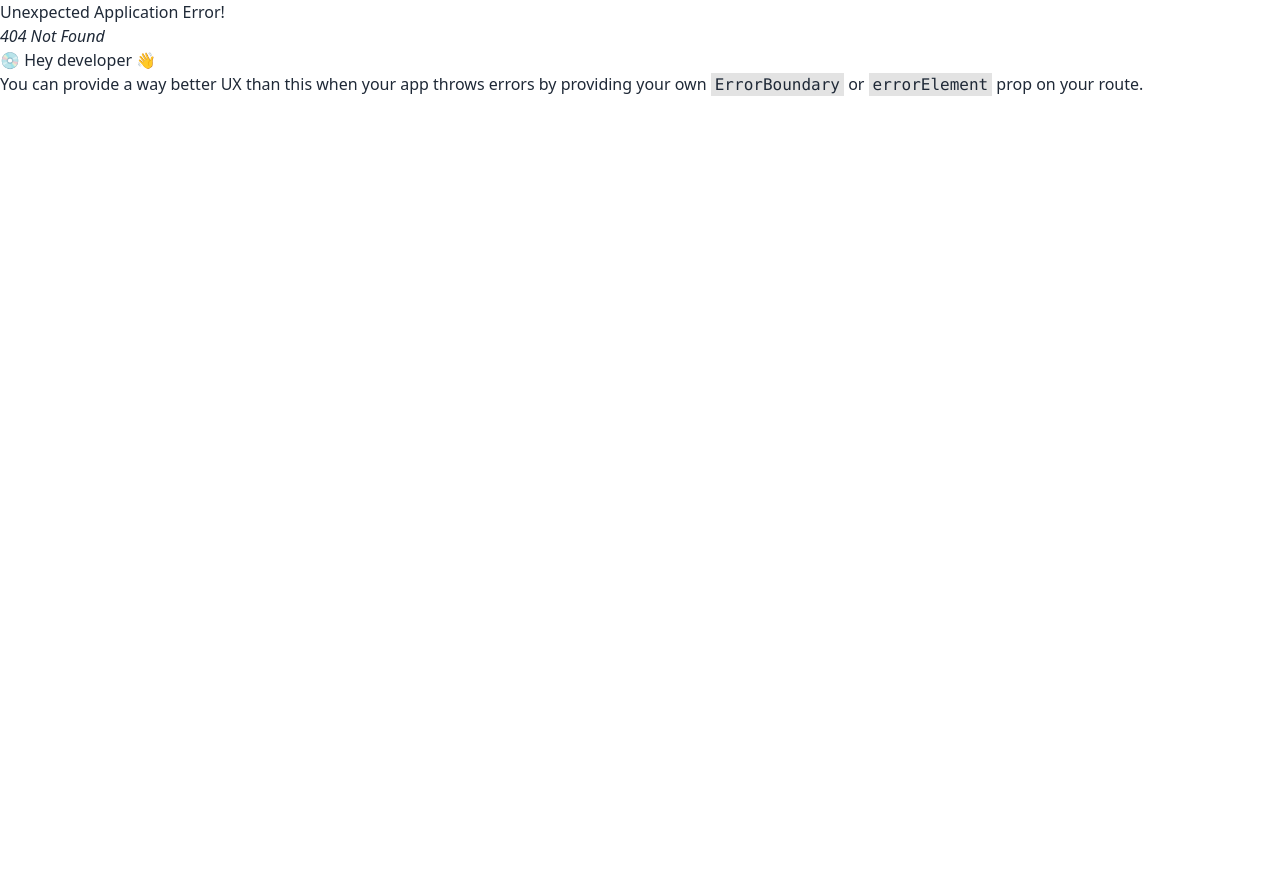
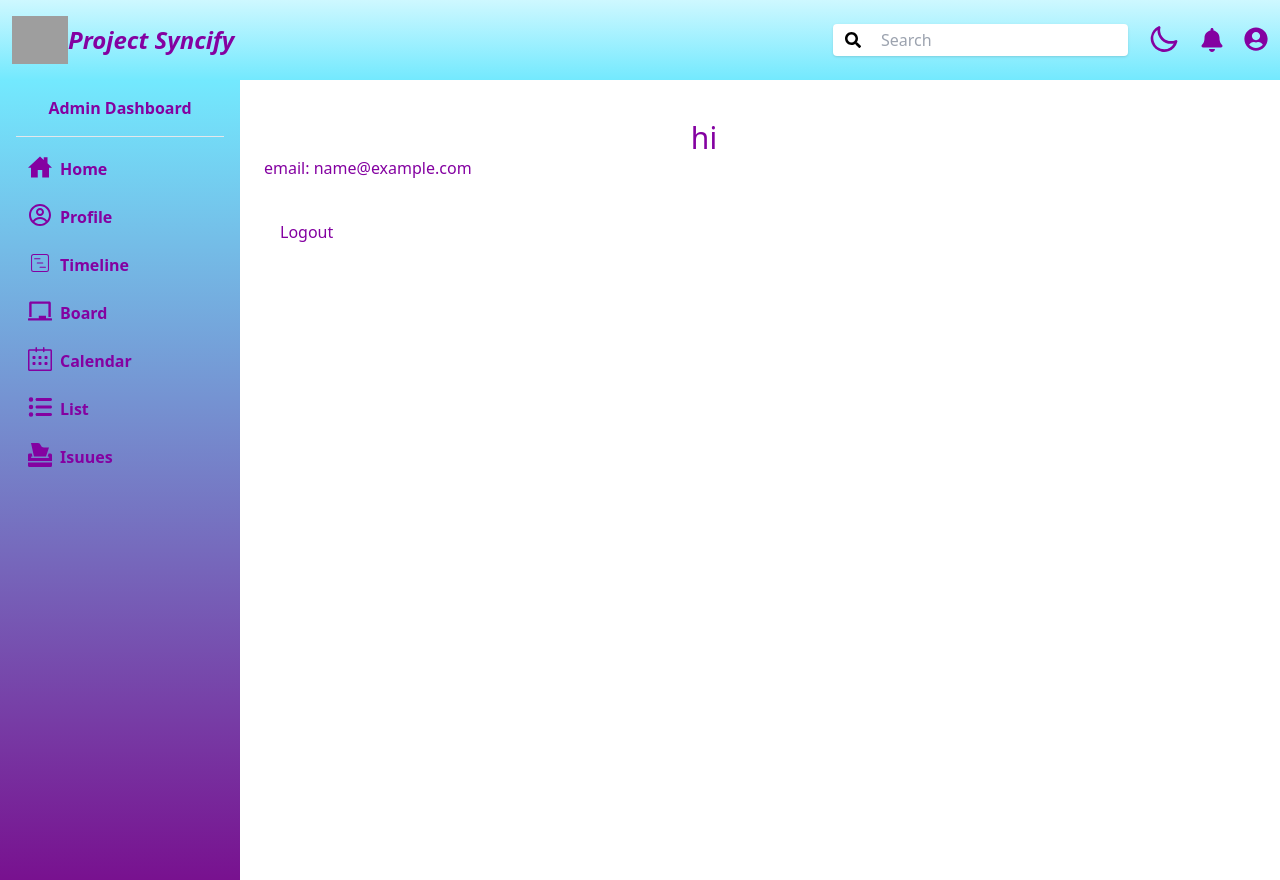
Before and after one commit to TechBuilderTeam/Project-Syncify, a React (Vite) app: page /dashboard/profile in a window 1280 px wide. Before the commit this address had no page. Before the commit the page ends 800 px from the top, so only its background shows below. Built offline with nearby package versions, Linux system fonts and the light colour scheme; no server answers; sample sign-in values are in the browser's storage; grey boxes are pictures that could not be loaded.

Commit message:
in dashboard profile and home route added

```diff
--- a/src/components/Pages/Dashboard/Dashboard.jsx
+++ b/src/components/Pages/Dashboard/Dashboard.jsx
@@ -1,8 +1,9 @@
 import { useEffect, useState } from 'react';
 import Navbar from './Navbar';
 import Sidebar from './Sidebar';
+import { Outlet } from 'react-router-dom';
 
-const Dashboard = ({sidebarToggle, setSidebarToggle}) => {
+const Dashboard = ({ sidebarToggle, setSidebarToggle }) => {
     const [theme, setTheme] = useState("light");
     useEffect(() => {
         if (theme === "dark") {
@@ -22,9 +23,20 @@ const Dashboard = ({sidebarToggle, setSidebarToggle}) => {
 
         // </div>
 
-        <div className='bg-white dark:bg-black text-[#8401A1] dark:text-[#73e9fe]'>
-            <Navbar handleThemeChange={handleThemeChange}/>
-            <Sidebar/>
+        <div className='bg-white dark:bg-black text-[#8401A1] dark:text-[#73e9fe] '>
+            <div className='flex flex-col'>
+                <Navbar handleThemeChange={handleThemeChange} />
+                <div className='w-1/4 '>
+                    <Sidebar />
+                </div>
+                <div className='w-3/4 ml-20 md:ml-56 relative h-full'>
+                    <Outlet />
+                </div>
+
+            </div>
+            {/* <Navbar handleThemeChange={handleThemeChange} /> */}
+
+
         </div>
     );
 };
--- a/src/components/Pages/Dashboard/Sidebar.jsx
+++ b/src/components/Pages/Dashboard/Sidebar.jsx
@@ -1,46 +1,60 @@
 
 import Dashboard from './Dashboard';
-import {FaBoxTissue,FaChalkboard} from 'react-icons/fa';
+import { FaBoxTissue, FaChalkboard } from 'react-icons/fa';
 import { CiViewTimeline } from "react-icons/ci";
 import { SlCalender } from "react-icons/sl";
 import { FaListUl } from "react-icons/fa6";
 import { Link } from 'react-router-dom';
+import { IoHomeSharp } from 'react-icons/io5';
+import { CgProfile } from 'react-icons/cg';
 
-const Sidebar = ({sidebarToggle}) => {
+const Sidebar = ({ sidebarToggle }) => {
     return (
-        <div className={`${sidebarToggle ? "hidden" : "block"} w-30 md:w-60 bg-gradient-to-b from-[#73e9fe] dark:from-[#8401A1] to-[#78118f] dark:to-[#73e9fe] fixed h-full px-4 py-2`}>
+        <div className={`${sidebarToggle ? "hidden" : "block"} w-28 md:w-60  bg-gradient-to-b from-[#73e9fe] dark:from-[#8401A1] to-[#78118f] dark:to-[#73e9fe] absolute top-20 left-0 h-full px-4 py-2`}>
             <div className='my-2 mb-4'>
                 <h1 className='text-2x  font-bold text-center'>Admin Dashboard</h1>
             </div>
             <hr />
             <ul className='mt-3  font-bold'>
                 <li className='mb-2 rounded hover:shadow  py-2'>
+                    <Link to="/" className='px-3'>
+                        <IoHomeSharp className='inline-block w-6 h-6 mr-2 -mt-2' />
+                        Home
+                    </Link>
+                </li>
+                <li className='mb-2 rounded hover:shadow  py-2'>
+                    <Link to="/dashboard/profile" className='px-3'>
+                       <CgProfile className='inline-block w-6 h-6 mr-2 -mt-2'/>
+                       Profile
+                    </Link>
+                </li>
+                <li className='mb-2 rounded hover:shadow  py-2'>
                     <Link to="" className='px-3'>
-                       <CiViewTimeline className='inline-block w-6 h-6 mr-2 -mt-2'/>
+                        <CiViewTimeline className='inline-block w-6 h-6 mr-2 -mt-2' />
                         Timeline
                     </Link>
                 </li>
                 <li className='mb-2 rounded hover:shadow  py-2'>
                     <Link to="" className='px-3'>
-                       <FaChalkboard className='inline-block w-6 h-6 mr-2 -mt-2'/>
+                        <FaChalkboard className='inline-block w-6 h-6 mr-2 -mt-2' />
                         Board
                     </Link>
                 </li>
                 <li className='mb-2 rounded hover:shadow  py-2'>
                     <Link to="" className='px-3'>
-                       <SlCalender className='inline-block w-6 h-6 mr-2 -mt-2'/>
+                        <SlCalender className='inline-block w-6 h-6 mr-2 -mt-2' />
                         Calendar
                     </Link>
                 </li>
                 <li className='mb-2 rounded hover:shadow  py-2'>
                     <Link to="" className='px-3'>
-                       <FaListUl className='inline-block w-6 h-6 mr-2 -mt-2'/>
+                        <FaListUl className='inline-block w-6 h-6 mr-2 -mt-2' />
                         List
                     </Link>
                 </li>
                 <li className='mb-2 rounded hover:shadow  py-2'>
                     <Link to="" className='px-3'>
-                       <FaBoxTissue className='inline-block w-6 h-6 mr-2 -mt-2'/>
+                        <FaBoxTissue className='inline-block w-6 h-6 mr-2 -mt-2' />
                         Isuues
                     </Link>
                 </li>
--- a/src/components/User/Profile.jsx
+++ b/src/components/User/Profile.jsx
@@ -49,7 +49,7 @@ const Profile = () => {
     };
 
     return (
-        <div className="w-full h-screen px-10 py-10">
+        <div className=" h-screen px-10 py-10">
             <h1 className="text-3xl text-center">hi {user && user?.names}</h1>
             <p>email: {user && user.email}</p>
             <button className="px-4 py-10" onClick={handleLogout}>Logout</button>
--- a/src/pages/shared/Navbar.jsx
+++ b/src/pages/shared/Navbar.jsx
@@ -11,7 +11,7 @@ const Navbar = ({ handleThemeChange }) => {
                 to="/"
                 className={({ isActive }) =>
                     isActive
-                        ? "text-[#8401A1] dark:text-[#73e9fe] font-bold"
+                        ? "text-[#8401A1] dark:text-[#73e9fe] font-bold underline underline-offset-3"
                         : "text-[#8401A1] dark:text-[#73e9fe]"
                 }
             >
@@ -21,7 +21,7 @@ const Navbar = ({ handleThemeChange }) => {
                 to="/features"
                 className={({ isActive }) =>
                     isActive
-                        ? "text-[#8401A1] dark:text-[#73e9fe] font-bold"
+                        ? "text-[#8401A1] dark:text-[#73e9fe] font-bold underline underline-offset-1"
                         : "text-[#8401A1] dark:text-[#73e9fe]"
                 }
             >
@@ -31,7 +31,7 @@ const Navbar = ({ handleThemeChange }) => {
                 to="/solutions"
                 className={({ isActive }) =>
                     isActive
-                        ? "text-[#8401A1] dark:text-[#73e9fe] font-bold"
+                        ? "text-[#8401A1] dark:text-[#73e9fe] font-bold underline underline-offset-3"
                         : "text-[#8401A1] dark:text-[#73e9fe]"
                 }
             >
@@ -62,7 +62,7 @@ const Navbar = ({ handleThemeChange }) => {
                 to="/dashboard"
                 className={({ isActive }) =>
                     isActive
-                        ? "text-[#8401A1] dark:text-[#73e9fe] font-bold"
+                        ? "text-[#8401A1] dark:text-[#73e9fe] font-bold underline underline-offset-3"
                         : "text-[#8401A1] dark:text-[#73e9fe]"
                 }
             >
@@ -115,7 +115,7 @@ const Navbar = ({ handleThemeChange }) => {
                     </div>
 
                     {/** toggle section */}
-                    <div className="w-1/3 flex justify-between items-center gap-2 text-[#8401A1] dark:text-[#73e9fe] font-semibold text-lg">
+                    <div className="w-1/4 flex justify-between items-center gap-1 text-[#8401A1] dark:text-[#73e9fe] font-semibold text-lg">
                         <label className="swap swap-rotate ">
 
                             <input type="checkbox" onChange={handleThemeChange} />
@@ -130,7 +130,9 @@ const Navbar = ({ handleThemeChange }) => {
 
                         <a href="contact" >Contact</a>
                         <Link to="/login">Log In</Link>
-                        <button className="px-4 py-2 hidden md:flex bg-[#8401A1]  dark:bg-cyan-600 hover:bg-gradient-to-r from-[#30acc2] to-[#8401A1] rounded text-white">Get Started</button>
+                        <Link to ="/register">
+                        <button className="px-3 py-1 hidden md:flex bg-[#8401A1]  dark:bg-cyan-600 hover:bg-gradient-to-r from-[#30acc2] to-[#8401A1] rounded text-white">Get Started</button>
+                        </Link>
                     </div>
 
                 </div>
@@ -165,7 +167,7 @@ const Navbar = ({ handleThemeChange }) => {
                                 {open ? <FaXmark className=" text-3xl cursor-pointer" /> : <HiMenuAlt2 className=" text-3xl cursor-pointer" />}
                             </div>
                             {/** conditional show navlist items */}
-                            <div className={`${open ? "flex" : "hidden"} w-full h-fit bg-[#dbfaff]  dark:bg-[#8401A1] p-4 absolute top-[80px] left-0`}>
+                            <div className={`${open ? "flex" : "hidden"} w-full h-fit bg-cyan-50 dark:bg-slate-800 bg-opacity-50 dark:bg-opacity-50 p-4 absolute top-[80px] left-0`}>
                                 <div className="flex flex-col justify-center items-center gap-4 w-full font-semibold ">
                                     {navlinks}
                                     <a href="contact" >Contact</a>
```
Also changed, not shown: src/main.jsx (+11 -5 lines). Lines whose indentation alone changed are shown as unchanged.
